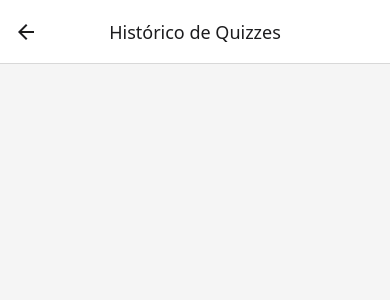
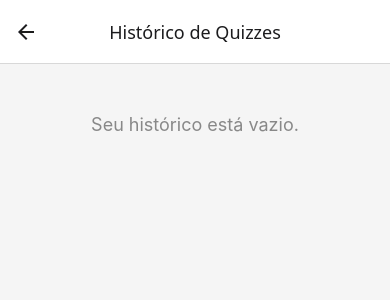
Before and after one commit to LucasSilva01/NeuroQuiz, a React Native app: screen /History in a window 390 px wide. Shown: the top 300 px of the page. Built offline with nearby package versions, Linux system fonts and the light colour scheme.

Commit message:
Excluir Historico

```diff
--- a/src/data/mocks.js
+++ b/src/data/mocks.js
@@ -1,5 +1,3 @@
-// src/data/mocks.js
-
 export const mockQuizzes = [
   {
     id: 'q1',
@@ -29,15 +27,6 @@ export const mockQuizzes = [
     id: 'q2',
     title: 'Redes e Internet',
     questions: [
-      {
-        id: 'q2p1',
-        text: 'O que significa a sigla "IP" em Endereço IP?',
-        answers: [
-          { id: 'q2p1a1', text: 'Posicionamento Interno', isCorrect: false },
-          { id: 'q2p1a2', text: 'Protocolo de Internet', isCorrect: true },
-          { id: 'q2p1a3', text: 'Ponto de Instalação', isCorrect: false },
-        ],
-      },
        {
         id: 'q2p2',
         text: 'Qual dispositivo conecta sua rede local à Internet?',
@@ -53,7 +42,10 @@ export const mockQuizzes = [
 
 export let mockHistory = [];
 
-
 export const addHistoryItem = (newItem) => {
   mockHistory.unshift(newItem);
 };
+
+export const deleteHistoryItem = (idToDelete) => {
+  mockHistory = mockHistory.filter(item => item.id !== idToDelete);
+};
--- a/src/screens/HistoryScreen.js
+++ b/src/screens/HistoryScreen.js
@@ -1,49 +1,86 @@
-import React from 'react';
-import { View, Text, StyleSheet, FlatList, SafeAreaView, TouchableOpacity } from 'react-native';
-
-import { mockHistory } from '../data/mocks';
+import React, { useState, useEffect } from 'react'
+import { View, Text, StyleSheet, FlatList, SafeAreaView, TouchableOpacity, Alert } from 'react-native';
+import { useIsFocused } from '@react-navigation/native';
+import { mockHistory, deleteHistoryItem } from '../data/mocks';
 
 
-const HistoryItem = ({ title, date, score, onPress }) => (
-
+const HistoryItem = ({ title, date, score, onPress, onDelete }) => (
     <TouchableOpacity style={styles.itemContainer} onPress={onPress}>
         <View>
             <Text style={styles.itemTitle}>{title}</Text>
             <Text style={styles.itemDate}>{date}</Text>
         </View>
+        <View style={styles.scoreContainer}>
             <Text style={styles.itemScore}>{score}%</Text>
+            <TouchableOpacity onPress={onDelete} style={styles.deleteButton}>
+                <Text style={styles.deleteButtonText}>X</Text>
+            </TouchableOpacity>
+        </View>
     </TouchableOpacity>
 );
 
+function HistoryScreen({ navigation }) {
+  const isFocused = useIsFocused();
+  const [displayHistory, setDisplayHistory] = useState(mockHistory);
 
-function HistoryScreen({ navigation }) {
+  useEffect(() => {
+    if (isFocused) {
+      setDisplayHistory([...mockHistory]);
+    }
+  }, [isFocused]);
 
+  const handleItemPress = (item) => {
+    navigation.navigate('HistoryDetail', { historyId: item.id });
+  };
 
-  function handleItemPress(item) {
-
-    navigation.navigate('HistoryDetail', { historyId: item.id });
+  const handleDelete = (itemToDelete) => {
+    Alert.alert(
+        "Excluir Histórico",
+        `Tem certeza que deseja excluir o quiz "${itemToDelete.quizTitle}"?`,
+        [
+            {
+                text: "Cancelar",
+                style: "cancel"
+            },
+            {
+                text: "Excluir",
+                onPress: () => {
+                    deleteHistoryItem(itemToDelete.id);
+                    setDisplayHistory(currentList =>
+                        currentList.filter(item => item.id !== itemToDelete.id)
+                    );
+                },
+                style: "destructive"
             }
+        ]
+    );
+  };
 
   return (
     <SafeAreaView style={styles.container}>
       <FlatList
-        data={mockHistory}
+        data={displayHistory}
         renderItem={({ item }) => (
             <HistoryItem
                 title={item.quizTitle}
                 date={item.date}
                 score={item.score}
                 onPress={() => handleItemPress(item)}
+                onDelete={() => handleDelete(item)}
             />
         )}
         keyExtractor={item => item.id}
+        ListEmptyComponent={() => (
+            <View style={styles.emptyContainer}>
+                <Text style={styles.emptyText}>Seu histórico está vazio.</Text>
+            </View>
+        )}
       />
     </SafeAreaView>
   );
 }
 
 const styles = StyleSheet.create({
-
     container: {
         flex: 1,
         backgroundColor: '#f5f5f5',
@@ -58,24 +95,33 @@ const styles = StyleSheet.create({
         justifyContent: 'space-between',
         alignItems: 'center',
         elevation: 2,
-    shadowColor: '#000',
-    shadowOffset: { width: 0, height: 1 },
-    shadowOpacity: 0.22,
-    shadowRadius: 2.22,
     },
-  itemTitle: {
-    fontSize: 16,
+    itemTitle: { fontSize: 16, fontWeight: 'bold' },
+    itemDate: { fontSize: 12, color: '#666' },
+    scoreContainer: {
+        flexDirection: 'row',
+        alignItems: 'center',
+    },
+    itemScore: { fontSize: 20, fontWeight: 'bold', color: '#4CAF50' },
+    deleteButton: {
+        marginLeft: 15,
+        padding: 5,
+    },
+    deleteButtonText: {
+        fontSize: 18,
+        color: 'red',
         fontWeight: 'bold',
     },
-  itemDate: {
-    fontSize: 12,
-    color: '#666',
+    emptyContainer: {
+        flex: 1,
+        marginTop: 50,
+        alignItems: 'center',
+        justifyContent: 'center',
     },
-  itemScore: {
-    fontSize: 20,
-    fontWeight: 'bold',
-    color: '#4CAF50',
-  }
+    emptyText: {
+        fontSize: 18,
+        color: '#888',
+    },
 });
 
 export default HistoryScreen;
```
Lines whose indentation alone changed are shown as unchanged.
